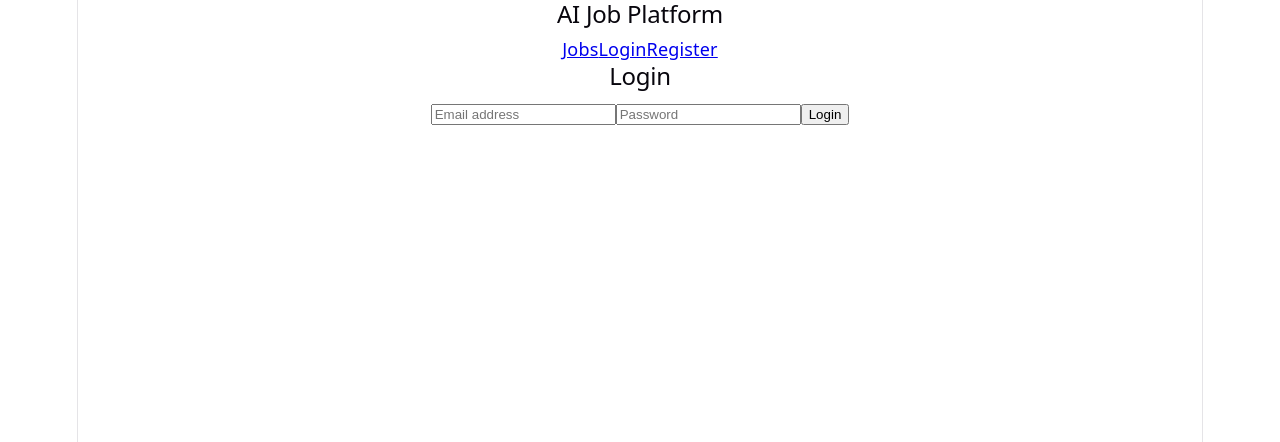
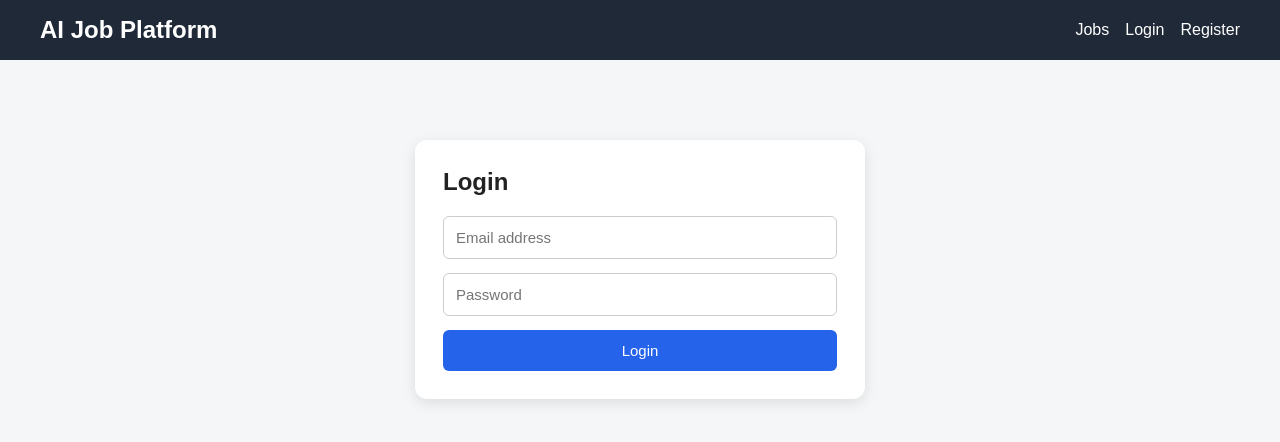
Before and after one commit to Himasha44/ai-job-platform, a React app in the folder frontend/: page /login in a window 1280 px wide. Shown: the top 442 px of the page. Built offline with nearby package versions, Linux system fonts and the light colour scheme; the HTML template or start-up script is replaced by a standard one.

Commit message:
Created the design layout for the application

```diff
--- a/frontend/src/App.css
+++ b/frontend/src/App.css
@@ -1,184 +1,130 @@
-.counter {
-  font-size: 16px;
-  padding: 5px 10px;
-  border-radius: 5px;
-  color: var(--accent);
-  background: var(--accent-bg);
-  border: 2px solid transparent;
-  transition: border-color 0.3s;
-  margin-bottom: 24px;
-
-  &:hover {
-    border-color: var(--accent-border);
-  }
-  &:focus-visible {
-    outline: 2px solid var(--accent);
-    outline-offset: 2px;
-  }
+* {
+  box-sizing: border-box;
 }
 
-.hero {
-  position: relative;
-
-  .base,
-  .framework,
-  .vite {
-    inset-inline: 0;
-    margin: 0 auto;
+body {
+  margin: 0;
+  font-family: Arial, sans-serif;
+  background: #f4f6f8;
+  color: #222;
 }
 
-  .base {
-    width: 170px;
-    position: relative;
-    z-index: 0;
+.navbar {
+  background: #1f2937;
+  color: white;
+  padding: 16px 40px;
+  display: flex;
+  justify-content: space-between;
+  align-items: center;
 }
 
-  .framework,
-  .vite {
-    position: absolute;
+.navbar h2 {
+  margin: 0;
 }
 
-  .framework {
-    z-index: 1;
-    top: 34px;
-    height: 28px;
-    transform: perspective(2000px) rotateZ(300deg) rotateX(44deg) rotateY(39deg)
-      scale(1.4);
+.nav-links {
+  display: flex;
+  gap: 16px;
+  align-items: center;
 }
 
-  .vite {
-    z-index: 0;
-    top: 107px;
-    height: 26px;
-    width: auto;
-    transform: perspective(2000px) rotateZ(300deg) rotateX(40deg) rotateY(39deg)
-      scale(0.8);
-  }
+.nav-links a {
+  color: white;
+  text-decoration: none;
+  font-weight: 500;
 }
 
-#center {
+.nav-links a:hover {
+  text-decoration: underline;
+}
+
+.nav-links button {
+  background: #ef4444;
+  color: white;
+  border: none;
+  padding: 8px 14px;
+  cursor: pointer;
+  border-radius: 6px;
+}
+
+.page {
+  padding: 40px;
+}
+
+.form-card {
+  background: white;
+  max-width: 450px;
+  margin: 40px auto;
+  padding: 28px;
+  border-radius: 12px;
+  box-shadow: 0 4px 14px rgba(0, 0, 0, 0.1);
+}
+
+.form-card h2 {
+  margin-top: 0;
+  margin-bottom: 10px;
+}
+
+form {
   display: flex;
   flex-direction: column;
-  gap: 25px;
-  place-content: center;
-  place-items: center;
-  flex-grow: 1;
-
-  @media (max-width: 1024px) {
-    padding: 32px 20px 24px;
-    gap: 18px;
-  }
+  gap: 14px;
 }
 
-#next-steps {
-  display: flex;
-  border-top: 1px solid var(--border);
-  text-align: left;
-
-  & > div {
-    flex: 1 1 0;
-    padding: 32px;
-    @media (max-width: 1024px) {
-      padding: 24px 20px;
-    }
+input,
+select,
+textarea {
+  padding: 12px;
+  border: 1px solid #ccc;
+  border-radius: 6px;
+  font-size: 15px;
 }
 
-  .icon {
-    margin-bottom: 16px;
-    width: 22px;
-    height: 22px;
+textarea {
+  min-height: 120px;
+  resize: vertical;
 }
 
-  @media (max-width: 1024px) {
-    flex-direction: column;
-    text-align: center;
-  }
+button {
+  background: #2563eb;
+  color: white;
+  border: none;
+  padding: 12px;
+  cursor: pointer;
+  border-radius: 6px;
+  font-size: 15px;
 }
 
-#docs {
-  border-right: 1px solid var(--border);
-
-  @media (max-width: 1024px) {
-    border-right: none;
-    border-bottom: 1px solid var(--border);
-  }
+button:hover {
+  opacity: 0.9;
 }
 
-#next-steps ul {
-  list-style: none;
-  padding: 0;
-  display: flex;
-  gap: 8px;
-  margin: 32px 0 0;
-
-  .logo {
-    height: 18px;
+.message {
+  background: #e0f2fe;
+  padding: 10px;
+  border-radius: 6px;
+  color: #075985;
+  margin-bottom: 15px;
 }
 
-  a {
-    color: var(--text-h);
-    font-size: 16px;
-    border-radius: 6px;
-    background: var(--social-bg);
-    display: flex;
-    padding: 6px 12px;
-    align-items: center;
-    gap: 8px;
-    text-decoration: none;
-    transition: box-shadow 0.3s;
-
-    &:hover {
-      box-shadow: var(--shadow);
-    }
-    .button-icon {
-      height: 18px;
-      width: 18px;
-    }
+.job-list {
+  display: grid;
+  grid-template-columns: repeat(auto-fit, minmax(280px, 1fr));
+  gap: 20px;
 }
 
-  @media (max-width: 1024px) {
-    margin-top: 20px;
-    flex-wrap: wrap;
-    justify-content: center;
-
-    li {
-      flex: 1 1 calc(50% - 8px);
+.job-card {
+  background: white;
+  padding: 22px;
+  border-radius: 12px;
+  box-shadow: 0 4px 14px rgba(0, 0, 0, 0.1);
 }
 
-    a {
-      width: 100%;
-      justify-content: center;
-      box-sizing: border-box;
-    }
-  }
+.job-card h3 {
+  margin-top: 0;
+  color: #111827;
 }
 
-#spacer {
-  height: 88px;
-  border-top: 1px solid var(--border);
-  @media (max-width: 1024px) {
-    height: 48px;
+.job-card p {
+  line-height: 1.5;
 }
-}
-
-.ticks {
-  position: relative;
-  width: 100%;
-
-  &::before,
-  &::after {
-    content: '';
-    position: absolute;
-    top: -4.5px;
-    border: 5px solid transparent;
-  }
-
-  &::before {
-    left: 0;
-    border-left-color: var(--border);
-  }
-  &::after {
-    right: 0;
-    border-right-color: var(--border);
-  }
-}
--- a/frontend/src/index.css
+++ b/frontend/src/index.css
@@ -1,111 +1,117 @@
-:root {
-  --text: #6b6375;
-  --text-h: #08060d;
-  --bg: #fff;
-  --border: #e5e4e7;
-  --code-bg: #f4f3ec;
-  --accent: #aa3bff;
-  --accent-bg: rgba(170, 59, 255, 0.1);
-  --accent-border: rgba(170, 59, 255, 0.5);
-  --social-bg: rgba(244, 243, 236, 0.5);
-  --shadow:
-    rgba(0, 0, 0, 0.1) 0 10px 15px -3px, rgba(0, 0, 0, 0.05) 0 4px 6px -2px;
-
-  --sans: system-ui, 'Segoe UI', Roboto, sans-serif;
-  --heading: system-ui, 'Segoe UI', Roboto, sans-serif;
-  --mono: ui-monospace, Consolas, monospace;
-
-  font: 18px/145% var(--sans);
-  letter-spacing: 0.18px;
-  color-scheme: light dark;
-  color: var(--text);
-  background: var(--bg);
-  font-synthesis: none;
-  text-rendering: optimizeLegibility;
-  -webkit-font-smoothing: antialiased;
-  -moz-osx-font-smoothing: grayscale;
-
-  @media (max-width: 1024px) {
-    font-size: 16px;
-  }
-}
-
-@media (prefers-color-scheme: dark) {
-  :root {
-    --text: #9ca3af;
-    --text-h: #f3f4f6;
-    --bg: #16171d;
-    --border: #2e303a;
-    --code-bg: #1f2028;
-    --accent: #c084fc;
-    --accent-bg: rgba(192, 132, 252, 0.15);
-    --accent-border: rgba(192, 132, 252, 0.5);
-    --social-bg: rgba(47, 48, 58, 0.5);
-    --shadow:
-      rgba(0, 0, 0, 0.4) 0 10px 15px -3px, rgba(0, 0, 0, 0.25) 0 4px 6px -2px;
-  }
-
-  #social .button-icon {
-    filter: invert(1) brightness(2);
-  }
+* {
+  box-sizing: border-box;
 }
 
 body {
   margin: 0;
+  font-family: Arial, sans-serif;
+  background: #f4f6f8;
+  color: #222;
 }
 
-#root {
-  width: 1126px;
-  max-width: 100%;
-  margin: 0 auto;
-  text-align: center;
-  border-inline: 1px solid var(--border);
-  min-height: 100svh;
+.navbar {
+  background: #1f2937;
+  color: white;
+  padding: 16px 40px;
   display: flex;
-  flex-direction: column;
-  box-sizing: border-box;
+  justify-content: space-between;
+  align-items: center;
 }
 
-h1,
-h2 {
-  font-family: var(--heading);
-  font-weight: 500;
-  color: var(--text-h);
-}
-
-h1 {
-  font-size: 56px;
-  letter-spacing: -1.68px;
-  margin: 32px 0;
-  @media (max-width: 1024px) {
-    font-size: 36px;
-    margin: 20px 0;
-  }
-}
-h2 {
-  font-size: 24px;
-  line-height: 118%;
-  letter-spacing: -0.24px;
-  margin: 0 0 8px;
-  @media (max-width: 1024px) {
-    font-size: 20px;
-  }
-}
-p {
+.navbar h2 {
   margin: 0;
 }
 
-code,
-.counter {
-  font-family: var(--mono);
-  display: inline-flex;
-  border-radius: 4px;
-  color: var(--text-h);
+.nav-links {
+  display: flex;
+  gap: 16px;
+  align-items: center;
 }
 
-code {
+.nav-links a {
+  color: white;
+  text-decoration: none;
+}
+
+.nav-links button {
+  background: #ef4444;
+  color: white;
+  border: none;
+  padding: 8px 14px;
+  cursor: pointer;
+  border-radius: 6px;
+}
+
+.page {
+  padding: 40px;
+}
+
+.form-card {
+  background: white;
+  max-width: 450px;
+  margin: 40px auto;
+  padding: 28px;
+  border-radius: 12px;
+  box-shadow: 0 4px 14px rgba(0, 0, 0, 0.1);
+}
+
+.form-card h2 {
+  margin-top: 0;
+}
+
+form {
+  display: flex;
+  flex-direction: column;
+  gap: 14px;
+}
+
+input,
+select,
+textarea {
+  padding: 12px;
+  border: 1px solid #ccc;
+  border-radius: 6px;
   font-size: 15px;
-  line-height: 135%;
-  padding: 4px 8px;
-  background: var(--code-bg);
 }
+
+textarea {
+  min-height: 120px;
+}
+
+button {
+  background: #2563eb;
+  color: white;
+  border: none;
+  padding: 12px;
+  cursor: pointer;
+  border-radius: 6px;
+  font-size: 15px;
+}
+
+button:hover {
+  opacity: 0.9;
+}
+
+.message {
+  background: #e0f2fe;
+  padding: 10px;
+  border-radius: 6px;
+  color: #075985;
+}
+
+.job-list {
+  display: grid;
+  grid-template-columns: repeat(auto-fit, minmax(280px, 1fr));
+  gap: 20px;
+}
+
+.job-card {
+  background: white;
+  padding: 22px;
+  border-radius: 12px;
+  box-shadow: 0 4px 14px rgba(0, 0, 0, 0.1);
+}
+
+.job-card h3 {
+  margin-top: 0;
+}
```
Lines whose indentation alone changed are shown as unchanged.
